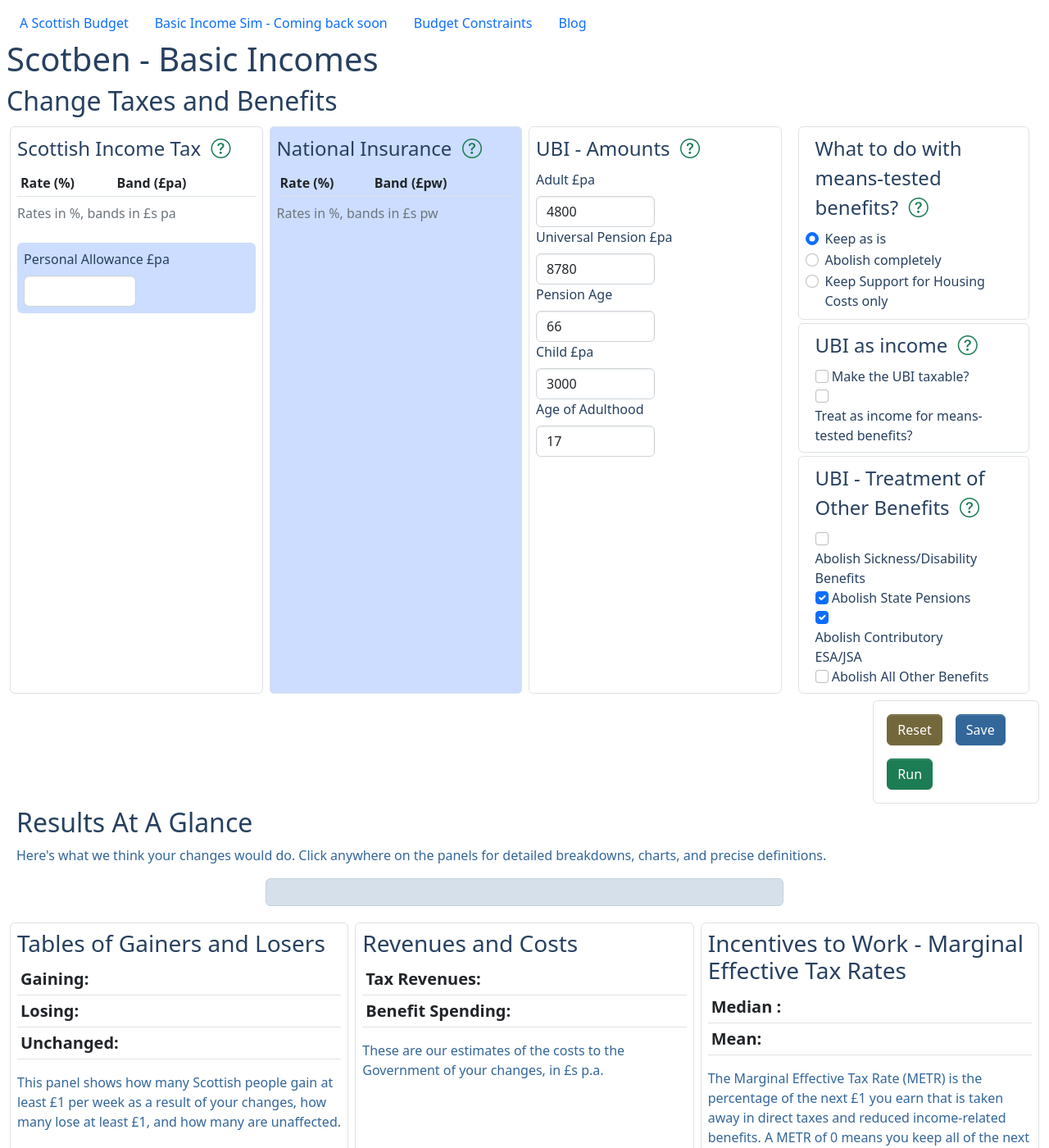
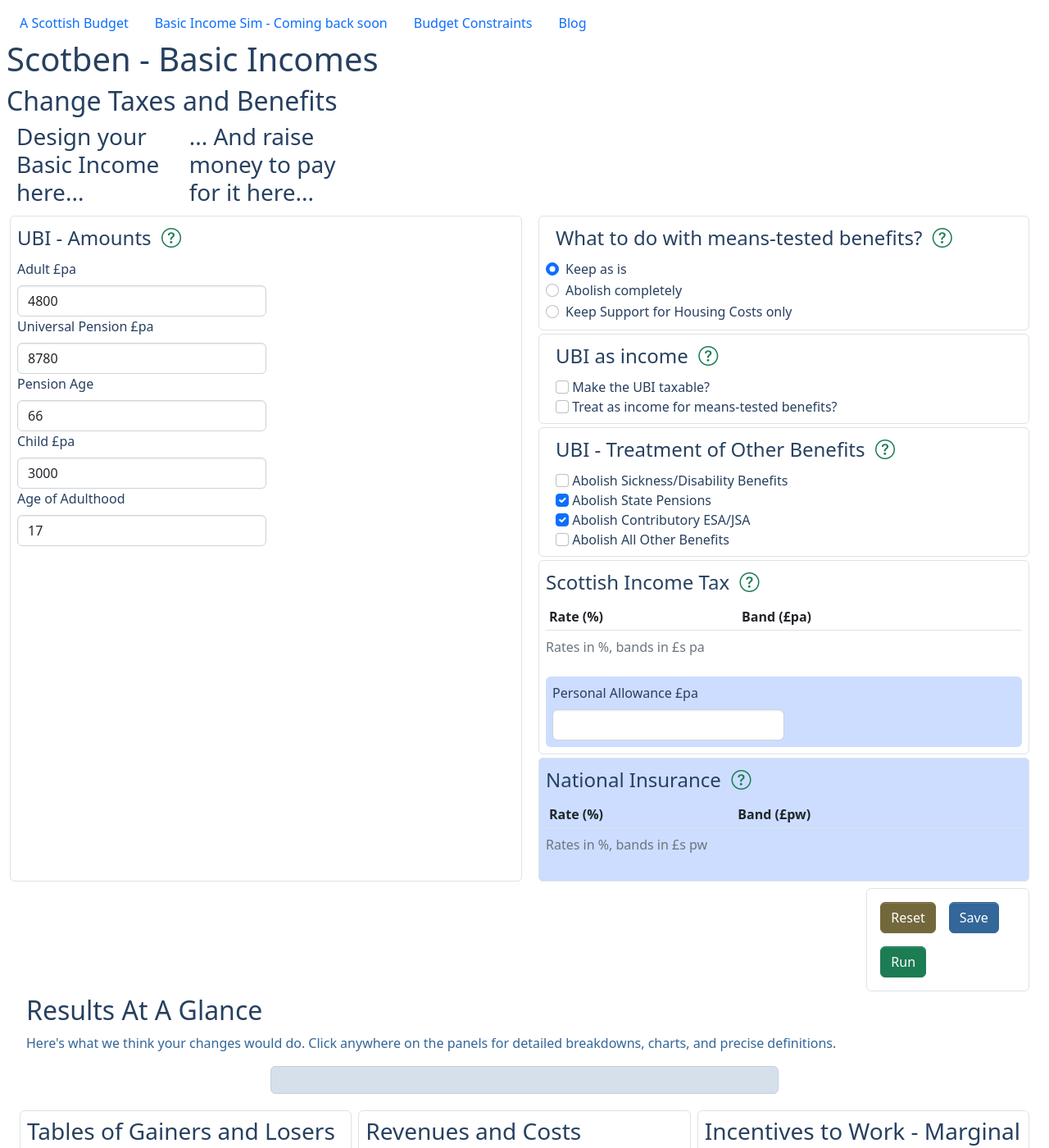
Before and after one commit to grahamstark/vwebsites, a Jekyll site: the page built from models/bi-dev.md, in a window 1280 px wide and 1400 px high. Shown: the whole window at 82% size. Built offline with Jekyll 4.4.1, drawn with Linux system fonts in a browser that asks for light colours; nearby versions of some CDN libraries.

Commit message:
Cleanup UBI thing.

```diff
--- a/models/_includes/bi-inputs.html
+++ b/models/_includes/bi-inputs.html
@@ -5,44 +5,10 @@
     <!-- fixme gone a bit crazy with divs here - why nested fluid containers? -->
     <div class='container-fluid'>
         <div class='row'>
-            <fieldset class="col border rounded-2 m-1 p-2">
-                    {% include help-popup.html id='income-tax' data=site.data.definitions.income-tax %}
-                    <input type="hidden" id="tax-n" name="tax-n" value=""/>
-                    <table id='it-table' class="table table-sm table-striped">
-                        <caption>Rates in %, bands in &pound;s pa</caption>
-                        <thead>
-                            <tr>
-                                <th>Rate (%)</th>
-                                <th>Band (£pa)</th>
-                                <th></th>
-                                <th></th>
-                            </tr>
-                        </thead>
-                        <tbody id='tax-rows'>
-                        </tbody>
-                    </table>
-                    <div class="col ukreserved p-2 rounded-2">
-                        <label for='taxallowance' class='form-label'>Personal Allowance £pa</label>
-                        <input id='taxallowance' type='number' name="taxallowance" min='0' max='100000' value='' step='1'  class='form-control w-50'/>
-                    </div>
-            </fieldset>
-            <fieldset class='col border rounded-2 m-1 p-2 ukreserved'>
-                {% include help-popup.html id='national-insurance' data=site.data.definitions.national-insurance %}
-                <input type="hidden" id="ni-n" name="ni-n" value=""/>
-                <table class="table table-sm table-striped">
-                    <caption>Rates in %, bands in &pound;s pw</caption>
-                    <thead>
-                        <tr>
-                            <th>Rate (%)</th>
-                            <th>Band (£pw)</th>
-                            <th></th>
-                            <th></th>
-                        </tr>
-                    </thead>
-                    <tbody id='ni-rows'>
-                    </tbody>
-                </table>
-            </fieldset>
+            <div class='col-2'><h3>Design your Basic Income here...</h3></div>
+            <div class='col-2'><h3>... And raise money to pay for it here...</h3></div>
+        </div>
+        <div class='row'>
             <fieldset class="col border rounded-2 m-1 p-2">
                 {% include help-popup.html id='bi-amounts' data=site.data.definitions.bi-amounts %}
                     <div class="row">
@@ -160,5 +126,44 @@
                         </div>
                     </div>
                 </fieldset>
+                <fieldset class="col border rounded-2 m-1 p-2">
+                    {% include help-popup.html id='income-tax' data=site.data.definitions.income-tax %}
+                    <input type="hidden" id="tax-n" name="tax-n" value=""/>
+                    <table id='it-table' class="table table-sm table-striped">
+                        <caption>Rates in %, bands in &pound;s pa</caption>
+                        <thead>
+                            <tr>
+                                <th>Rate (%)</th>
+                                <th>Band (£pa)</th>
+                                <th></th>
+                                <th></th>
+                            </tr>
+                        </thead>
+                        <tbody id='tax-rows'>
+                        </tbody>
+                    </table>
+                    <div class="col ukreserved p-2 rounded-2">
+                        <label for='taxallowance' class='form-label'>Personal Allowance £pa</label>
+                        <input id='taxallowance' type='number' name="taxallowance" min='0' max='100000' value='' step='1'  class='form-control w-50'/>
+                    </div>
+            </fieldset>
+            <fieldset class='col border rounded-2 m-1 p-2 ukreserved'>
+                {% include help-popup.html id='national-insurance' data=site.data.definitions.national-insurance %}
+                <input type="hidden" id="ni-n" name="ni-n" value=""/>
+                <table class="table table-sm table-striped">
+                    <caption>Rates in %, bands in &pound;s pw</caption>
+                    <thead>
+                        <tr>
+                            <th>Rate (%)</th>
+                            <th>Band (£pw)</th>
+                            <th></th>
+                            <th></th>
+                        </tr>
+                    </thead>
+                    <tbody id='ni-rows'>
+                    </tbody>
+                </table>
+            </fieldset>
+        </div> <!-- row -->
     </div><!-- container-fluid -->
 </form>
--- a/models/_includes/main_nav.html
+++ b/models/_includes/main_nav.html
@@ -1,7 +1,7 @@
 <nav>
         <ul class="nav">
-                <li class="nav-item"><a class='nav-link' href='https://sims.virtual-worlds.scot/scotben-2026/' target='__blank'>A Scottish Budget</a></li>
-                <li class="nav-item"><a class="nav-link active" aria-current="page" href=''>Basic Income Sim - Coming back soon</a></li>
+                <li class="nav-item"><a class='nav-link' href='https://sims.virtual-worlds.scot:8444/scotben-2026/' target='__blank'>A Scottish Budget</a></li>
+                <li class="nav-item"><a class="nav-link" href='https://sims.virtual-worlds.scot:8444/'>Basic Income Sim - Coming back soon</a></li>
                 <li class="nav-item"><a class='nav-link' href='https://stb.virtual-worlds.scot/bcd/' target='__blank'>Budget Constraints</a></li>
                 <li class="nav-item"><a class='nav-link' href='https://stb-blog.virtual-worlds.scot/' target='__blank'>Blog</a></li>
         </ul>
```
Also changed, not shown: models/bi-2026.md (added, +11 -0 lines).
